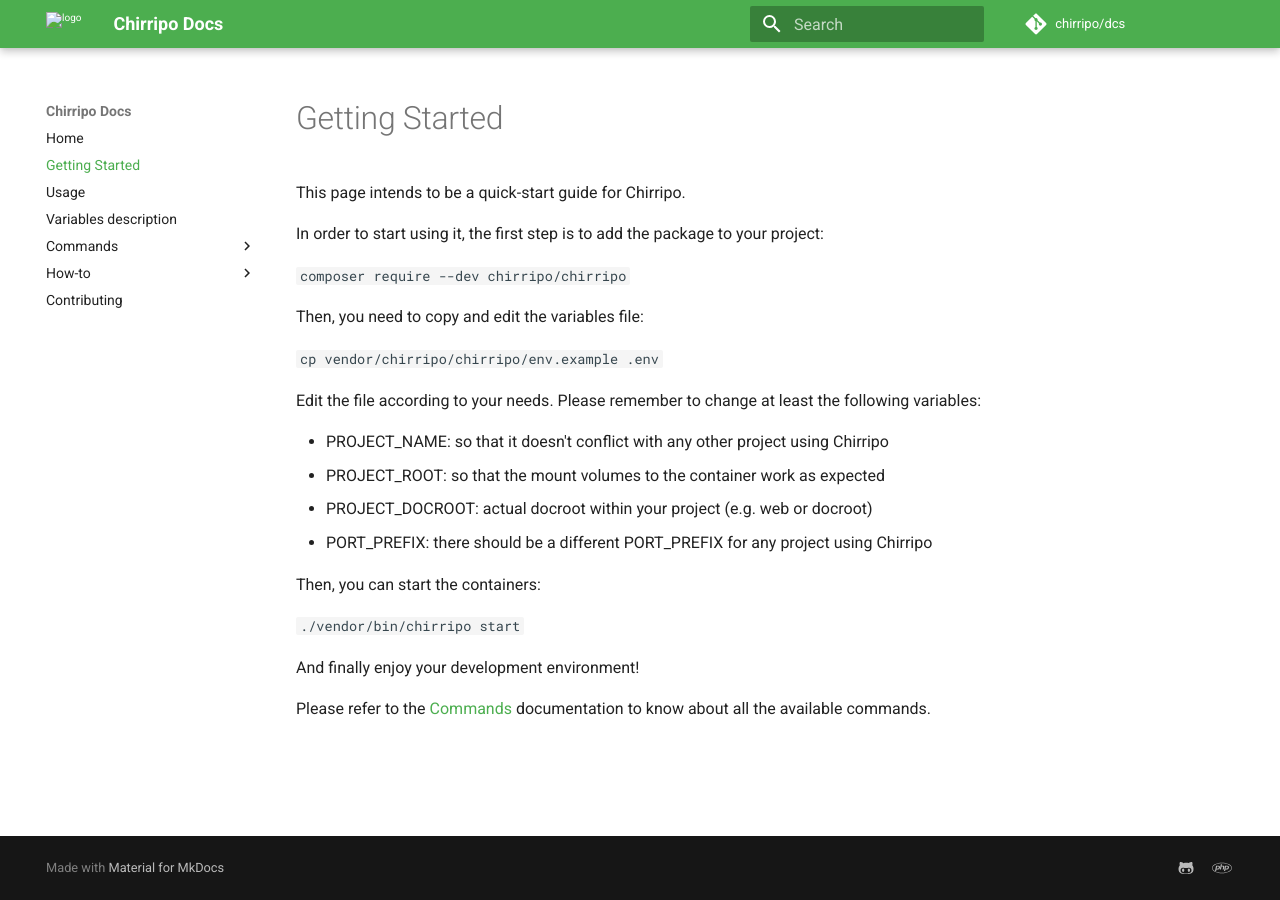
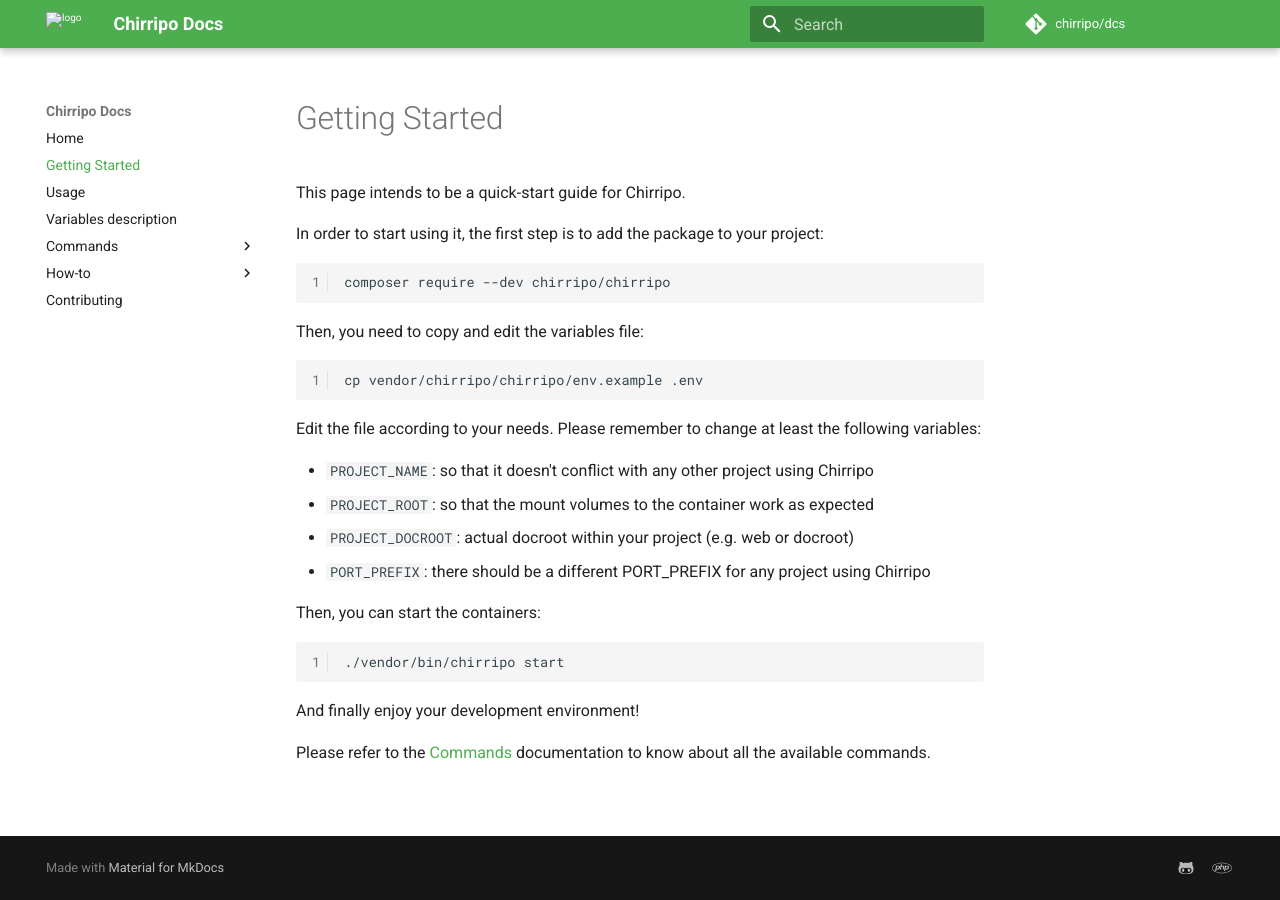
Before and after one commit to chirripo/docs, an MkDocs documentation site: the page built from docs/getting-started.md, in a window 1280 px wide. Built offline with MkDocs 1.6.1 and Material for MkDocs 9.7.7, drawn with Linux system fonts in a browser that asks for light colours; comment, search, counter and statistics services are not loaded; part of the change alters nothing that is shown.

````diff
--- a/docs/getting-started.md
+++ b/docs/getting-started.md
@@ -4,22 +4,28 @@ This page intends to be a quick-start guide for Chirripo.
 
 In order to start using it, the first step is to add the package to your project:
 
-`composer require --dev chirripo/chirripo`
+```
+composer require --dev chirripo/chirripo
+```
 
 Then, you need to copy and edit the variables file:
 
-`cp vendor/chirripo/chirripo/env.example .env`
+```
+cp vendor/chirripo/chirripo/env.example .env
+```
 
 Edit the file according to your needs. Please remember to change at least the following variables:
 
-- PROJECT_NAME: so that it doesn't conflict with any other project using Chirripo
-- PROJECT_ROOT: so that the mount volumes to the container work as expected
-- PROJECT_DOCROOT: actual docroot within your project (e.g. web or docroot)
-- PORT_PREFIX: there should be a different PORT_PREFIX for any project using Chirripo
+- `PROJECT_NAME`: so that it doesn't conflict with any other project using Chirripo
+- `PROJECT_ROOT`: so that the mount volumes to the container work as expected
+- `PROJECT_DOCROOT`: actual docroot within your project (e.g. web or docroot)
+- `PORT_PREFIX`: there should be a different PORT_PREFIX for any project using Chirripo
 
 Then, you can start the containers:
 
-`./vendor/bin/chirripo start`
+```
+./vendor/bin/chirripo start
+```
 
 And finally enjoy your development environment!
 
````
